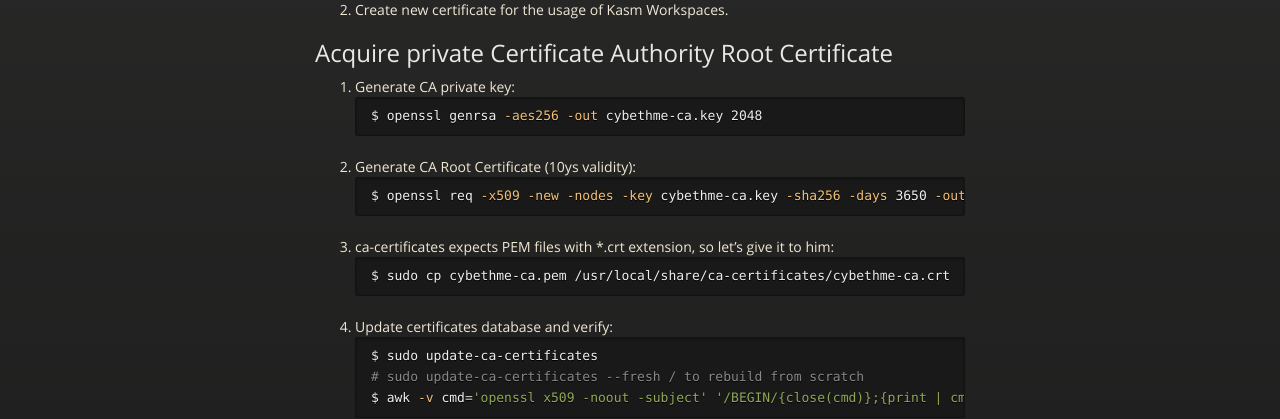
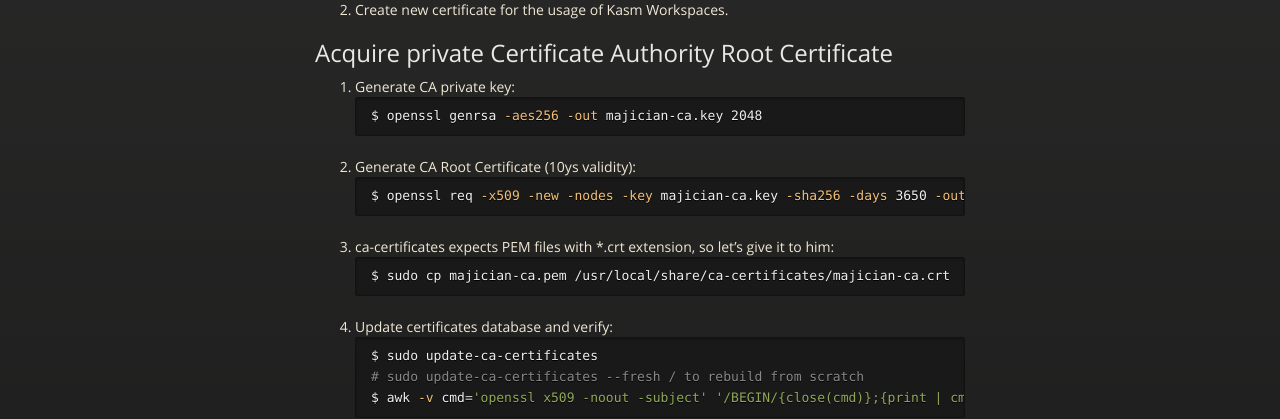
Before and after one commit to imajician/notes, a Jekyll site: the page built from kasm.md, in a window 1280 px wide and 1400 px high, scrolled down 1881 px. Shown: the part 152-571 px from the top of the window. Built offline with Jekyll 4.4.1, drawn with Linux system fonts in a browser that asks for light colours; some of the changed text lies outside the part shown.

Commit message:
domain updated

````diff
--- a/kasm.md
+++ b/kasm.md
@@ -102,24 +102,24 @@ $ sudo rm -rf /opt/kasm/
 
 1. Generate CA private key:
 ```bash
-$ openssl genrsa -aes256 -out cybethme-ca.key 2048
+$ openssl genrsa -aes256 -out majician-ca.key 2048
 ```
 
 2. Generate CA Root Certificate (10ys validity):
 ```bash
-$ openssl req -x509 -new -nodes -key cybethme-ca.key -sha256 -days 3650 -out cybethme-ca.pem
+$ openssl req -x509 -new -nodes -key majician-ca.key -sha256 -days 3650 -out majician-ca.pem
 ```
 
 3. ca-certificates expects PEM files with *.crt extension, so let's give it to him:
 ```bash
-$ sudo cp cybethme-ca.pem /usr/local/share/ca-certificates/cybethme-ca.crt
+$ sudo cp majician-ca.pem /usr/local/share/ca-certificates/majician-ca.crt
 ```
 
 4. Update certificates database and verify:
 ```bash
 $ sudo update-ca-certificates
 # sudo update-ca-certificates --fresh / to rebuild from scratch
-$ awk -v cmd='openssl x509 -noout -subject' '/BEGIN/{close(cmd)};{print | cmd}' < /etc/ssl/certs/ca-certificates.crt | grep Cyber
+$ awk -v cmd='openssl x509 -noout -subject' '/BEGIN/{close(cmd)};{print | cmd}' < /etc/ssl/certs/ca-certificates.crt | grep majician
 ```
 
 ## Acquire private certificate for Kasm Workspaces
@@ -146,7 +146,7 @@ DNS.1 = kasm.rpi
 
 4. Create signed certificate for the Kasm:
 ```bash
-$ openssl x509 -req -in kasm.rpi.csr -CA cybethme-ca.pem -CAkey cybethme-ca.key -CAcreateserial -out kasm.rpi.crt -days 730 -sha256 -extfile kasm.rpi.ext
+$ openssl x509 -req -in kasm.rpi.csr -CA majician-ca.pem -CAkey majician-ca.key -CAcreateserial -out kasm.rpi.crt -days 730 -sha256 -extfile kasm.rpi.ext
 ```
 
 
````
